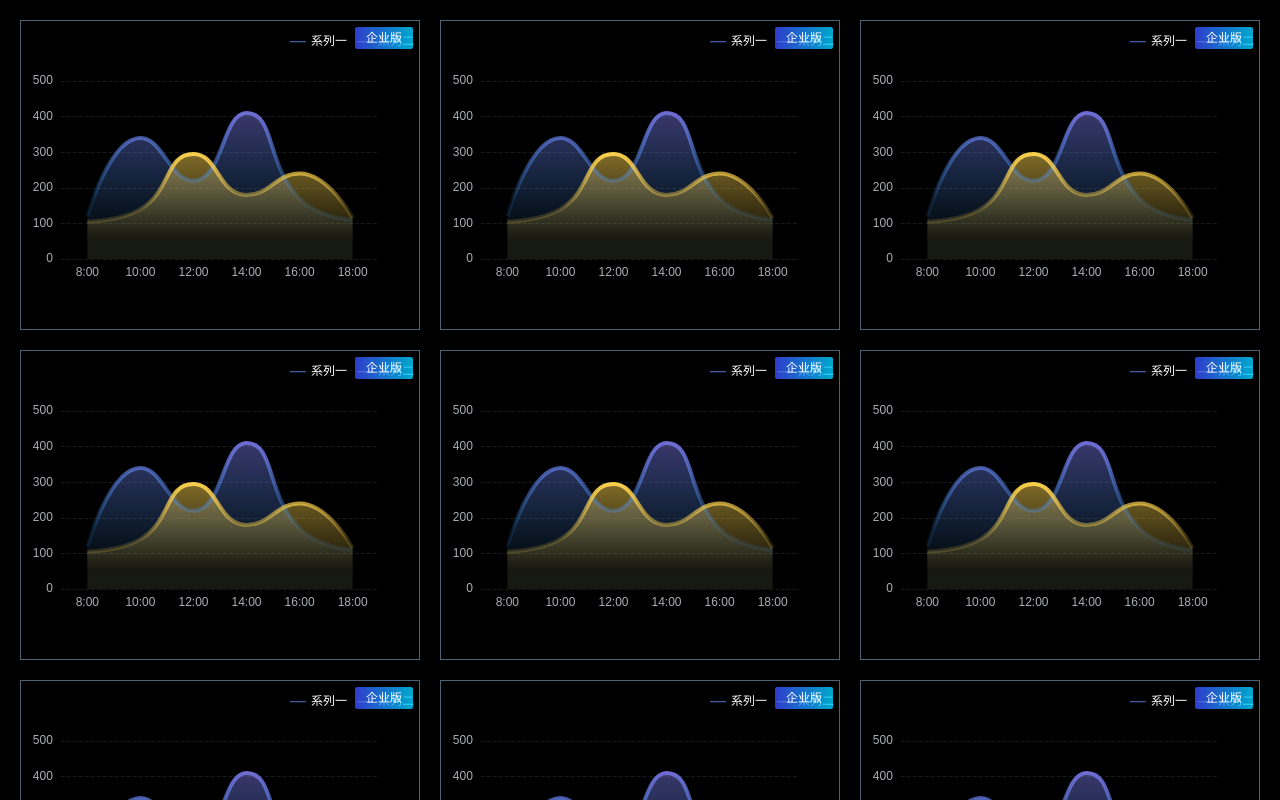
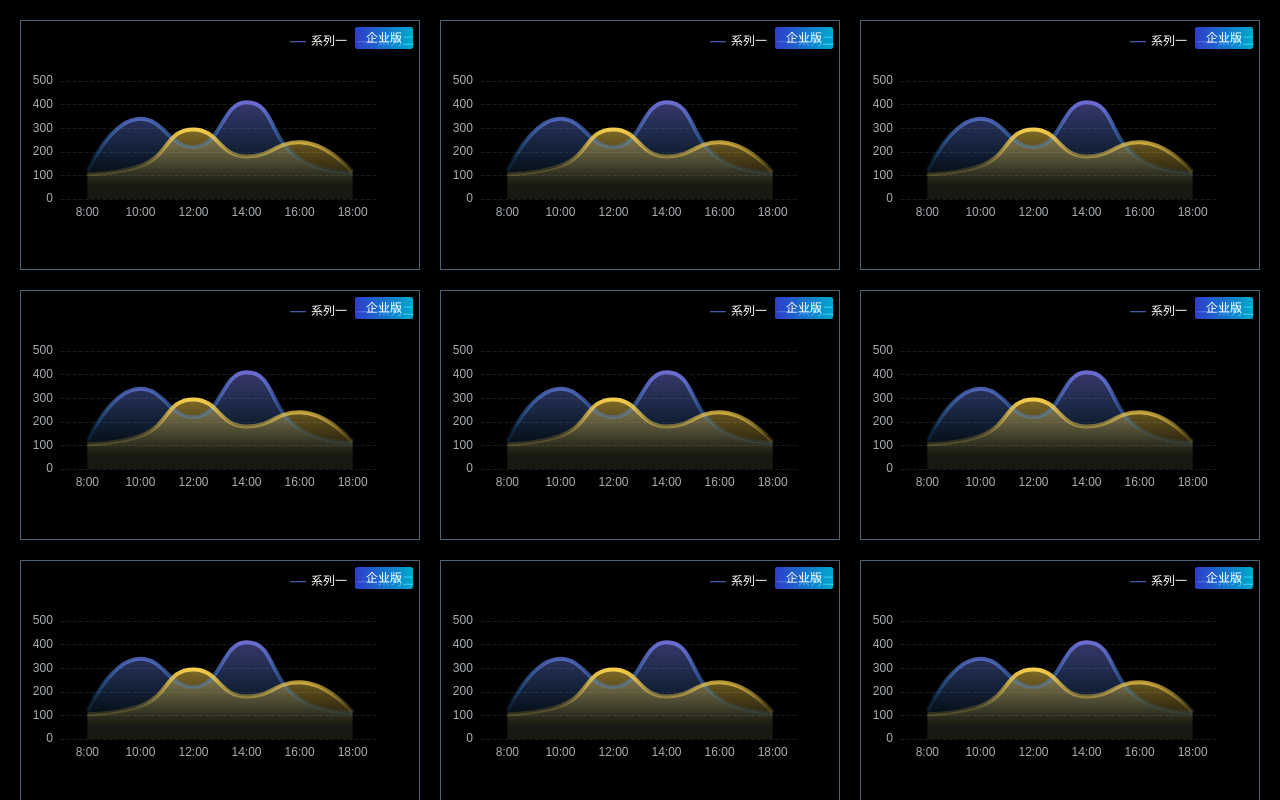
Before and after one commit to shiliangL/vue-datav3, a Vue app: page / in a window 1280 px wide. Built offline with nearby package versions, Linux system fonts and the light colour scheme.

Commit message:
2023年3月14日++++

```diff
--- a/src/App.vue
+++ b/src/App.vue
@@ -54,8 +54,8 @@ export default defineComponent({
   overflow: auto;
   grid-row-gap: 20px;
   grid-column-gap: 20px;
-  grid-auto-rows: minmax(310px, auto);
-  grid-template-columns: repeat(auto-fill, minmax(340px, 1fr));
+  grid-auto-rows: minmax(250px, auto);
+  grid-template-columns: repeat(auto-fill, minmax(360px, 1fr));
 
   .grid_card_list_item {
     display: flex;
```
